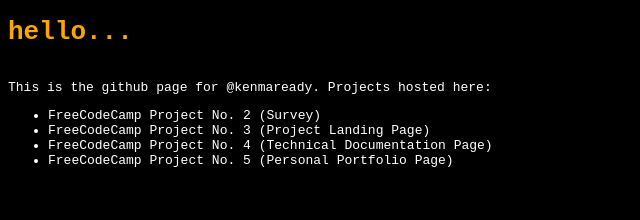
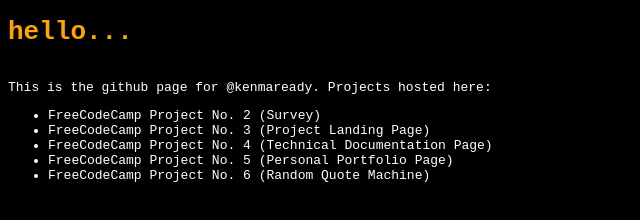
Before and after one commit to kenmaready/kenmaready.github.io, a plain HTML site: page index.html in a window 1280 px wide. Shown: the whole page, without its empty margins (0-640 px from the left). Drawn offline with Linux system fonts and the light colour scheme.

Commit message:
Adding FCC project 6 (quote machine) to list

```diff
--- a/index.html
+++ b/index.html
@@ -15,6 +15,7 @@
                 <li><a href="/fcc-project-3/index.html">FreeCodeCamp Project No. 3 (Project Landing Page)</a></li>
                 <li><a href="/fcc-project-4/index.html">FreeCodeCamp Project No. 4 (Technical Documentation Page)</a></li>
                 <li><a href="/fcc-project-5/index.html">FreeCodeCamp Project No. 5 (Personal Portfolio Page)</a></li>
+                <li><a href="https://kenmaready.github.io/quote-machine/">FreeCodeCamp Project No. 6 (Random Quote Machine)</a></li>
             </ul>
     </body>
 </html>
```
